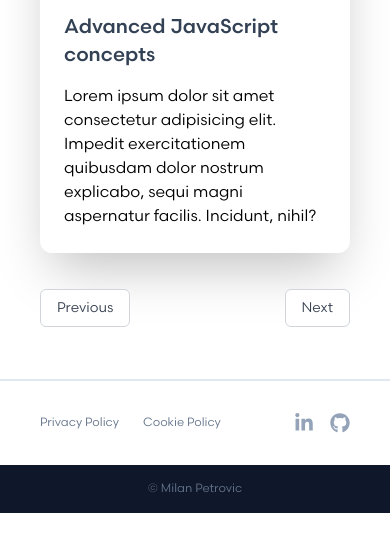
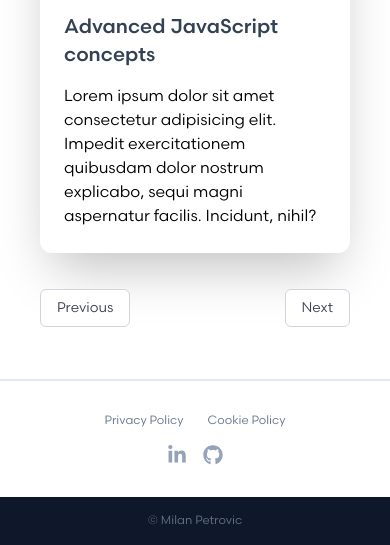
Before and after one commit to milanpetrovic/mpdev.tw, a website: page index.html in a window 390 px wide. Shown: the part 4051-4596 px from the top of the page. Before the commit the page ends 4564 px from the top, so only its background shows below. Drawn offline with Linux system fonts and the light colour scheme.

Commit message:
Responsive tweaks for footer

```diff
--- a/index.html
+++ b/index.html
@@ -150,7 +150,7 @@
         </main>
     </div>
     <footer class="border-t-2 border-slate-200">
-        <div class="flex container mx-auto px-10 py-8 items-center justify-between">
+        <div class="flex container mx-auto px-10 py-8 items-center justify-between flex-col sm:flex-row gap-4 sm:gap-0">
             <div class="flex items-center gap-6">
                 <a href="#" class="text-xs text-slate-500">Privacy Policy</a>
                 <a href="#" class="text-xs text-slate-500">Cookie Policy</a>
```
Also changed, not shown: assets/css/build.min.css.
